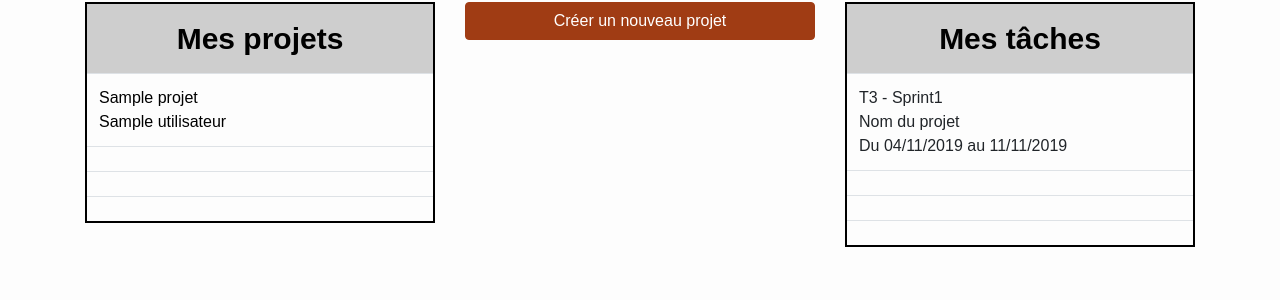
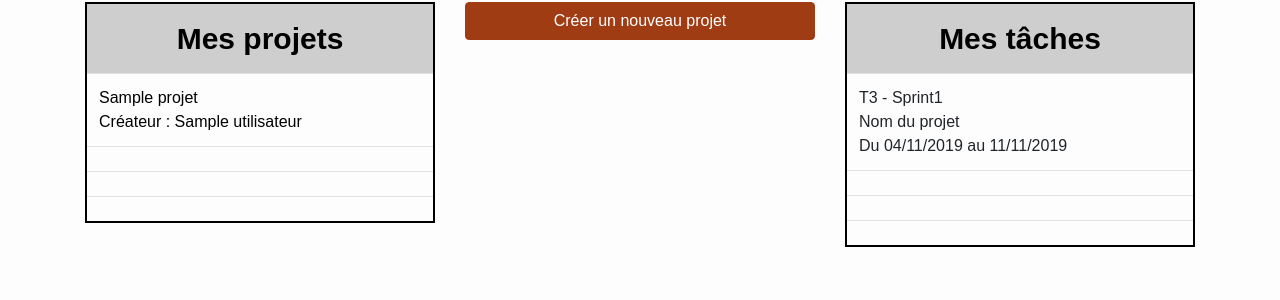
Before and after one commit to ngiachino/grp1_eq8_dev, a PHP site: page /profil.php in a window 1280 px wide. Shown: the part 159-459 px from the top of the page. Run offline with PHP 8.4, Linux system fonts and the light colour scheme; the visitor is signed in with stand-in values (Sample User, id 1); tables that the repository leaves empty hold one stand-in row (values such as "Sample post").

Commit message:
correction profil

```diff
--- a/app/profil.php
+++ b/app/profil.php
@@ -61,7 +61,7 @@ $result1 = mysqli_query($conn,$query);
                             <a class="d-inline-block w-100 h-100" href="./projet.php?title=<?php echo $row1[0];?>&owner=<?php echo $row1[1];?>">
                                 <span class="projectTitle"><?php echo $row1[0];?></span>
                                 <br/>
-                                <span class="projectOwner"><?php echo $row1[1];?></span>
+                                <span class="projectOwner">Créateur : <?php echo $row1[1];?></span>
                             </a>
                         </td>
                     </tr>
--- a/app/projectManagement.php
+++ b/app/projectManagement.php
@@ -49,5 +49,4 @@ function deleteProject($conn, $userID, $projectName){
             return "Votre projet a bien été supprimé";
         }
     }
-
 }
```
